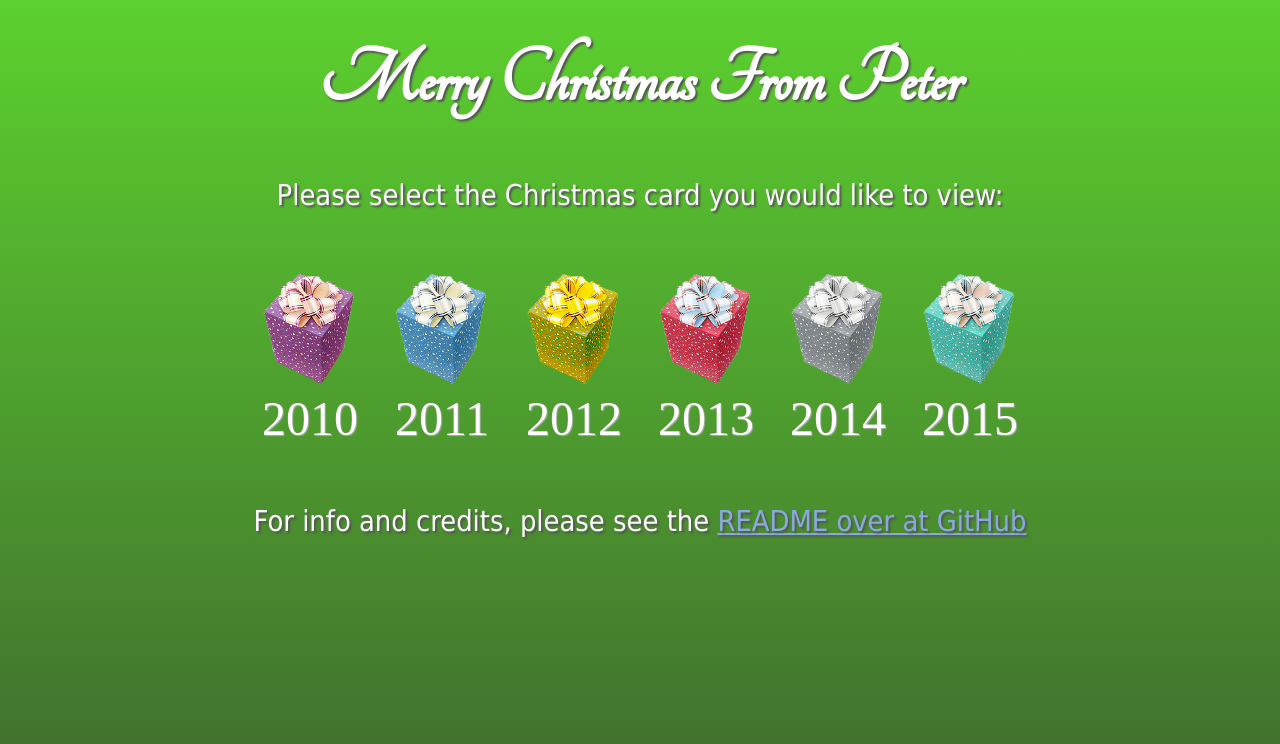
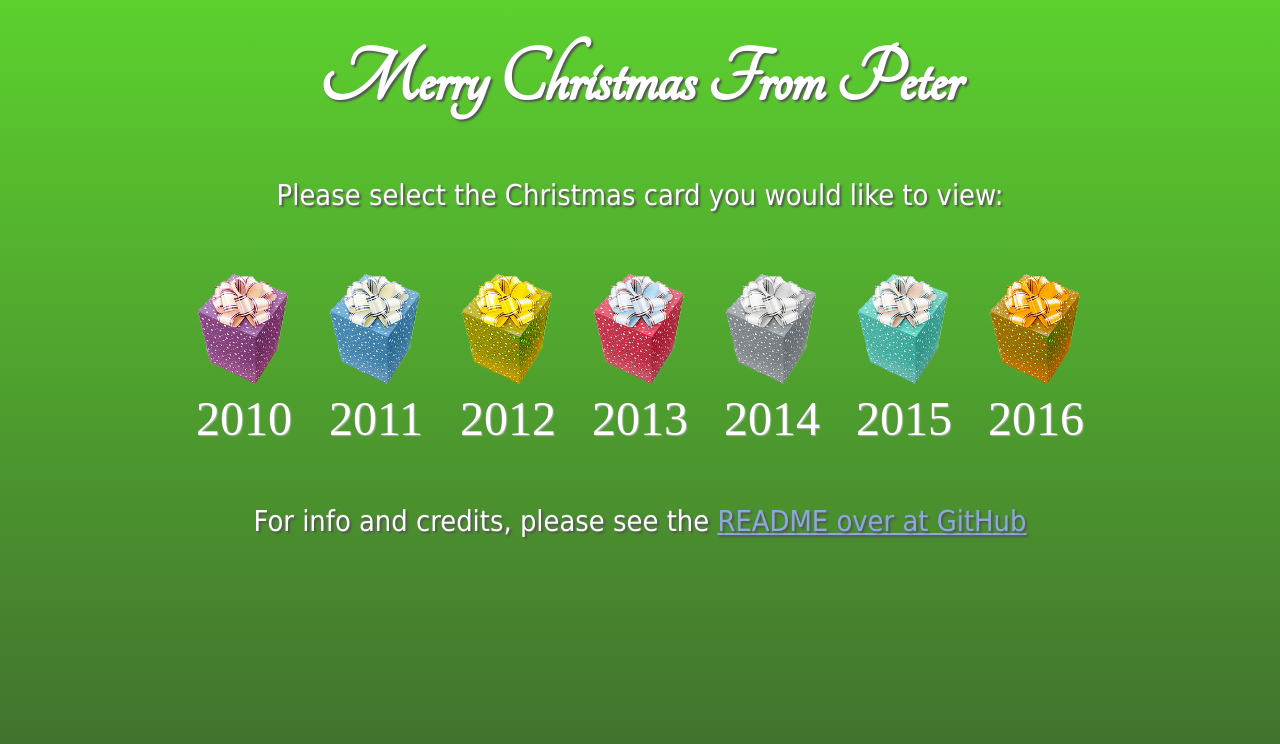
Before and after one commit to poshaughnessy/peter.christmas, a website: page index.html in a window 1280 px wide. Drawn offline with Linux system fonts and the light colour scheme.

Commit message:
Add 2016

```diff
--- a/css/screen.css
+++ b/css/screen.css
@@ -79,6 +79,11 @@ p {
   background-image: url(../images/gift-turquoise.png);
 }
 
+.cardLinks a:nth-child(7) {
+    background-image: url(../images/gift-orange.png);
+}
+
+
 @media (max-width: 600px) {
     html {
         font-size: 0.6em;
--- a/index.html
+++ b/index.html
@@ -22,6 +22,7 @@
         <a href="/2013/">2013</a>
         <a href="/2014/">2014</a>
         <a href="https://2015.peter.christmas/">2015</a>
+        <a href="https://2016.peter.christmas/">2016</a>
     </div>
 
     <p>For info and credits, please see the <a href="https://github.com/poshaughnessy/peter.christmas/blob/master/README">README over at GitHub</a></p>
```
Also changed, not shown: images/gift-orange.png (added).
